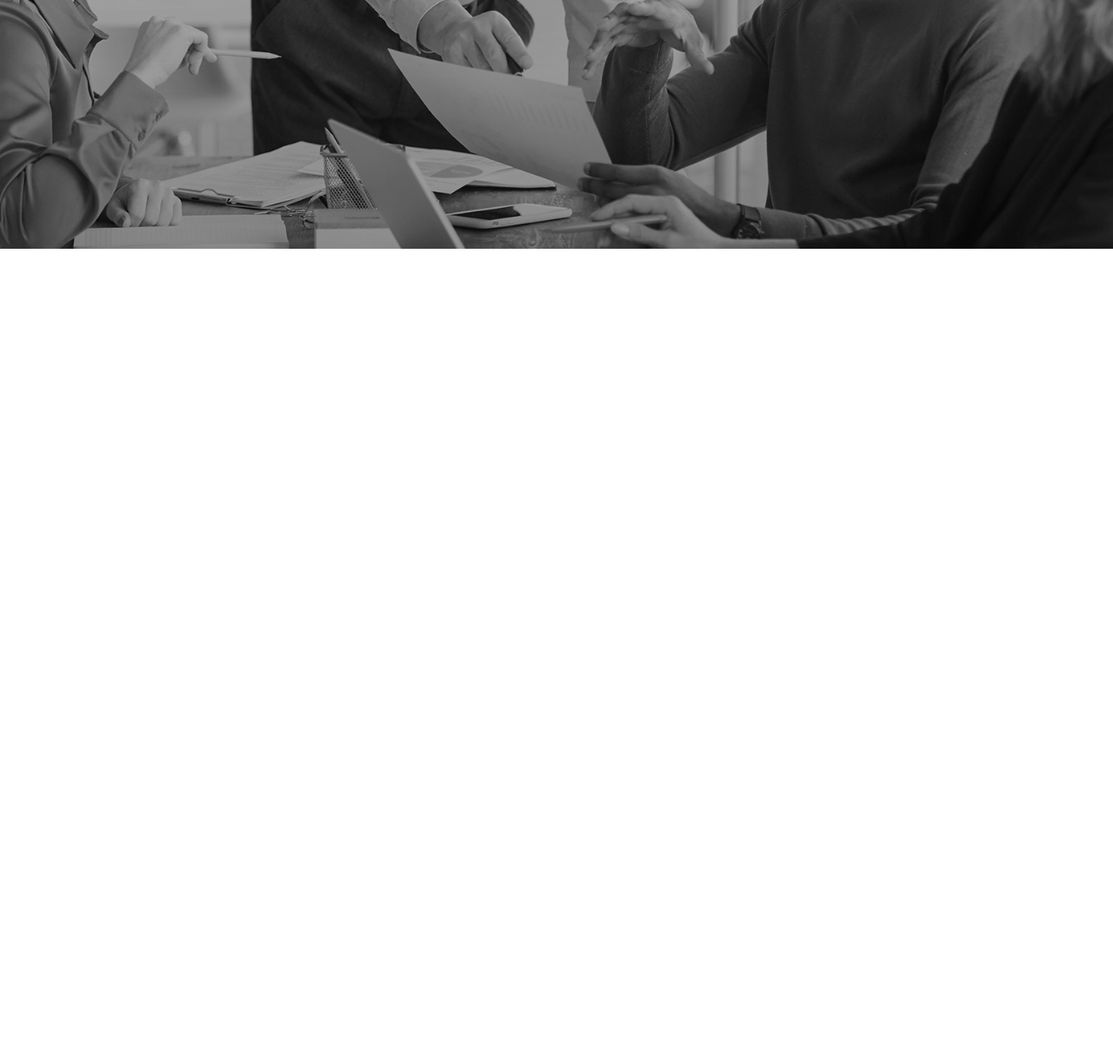
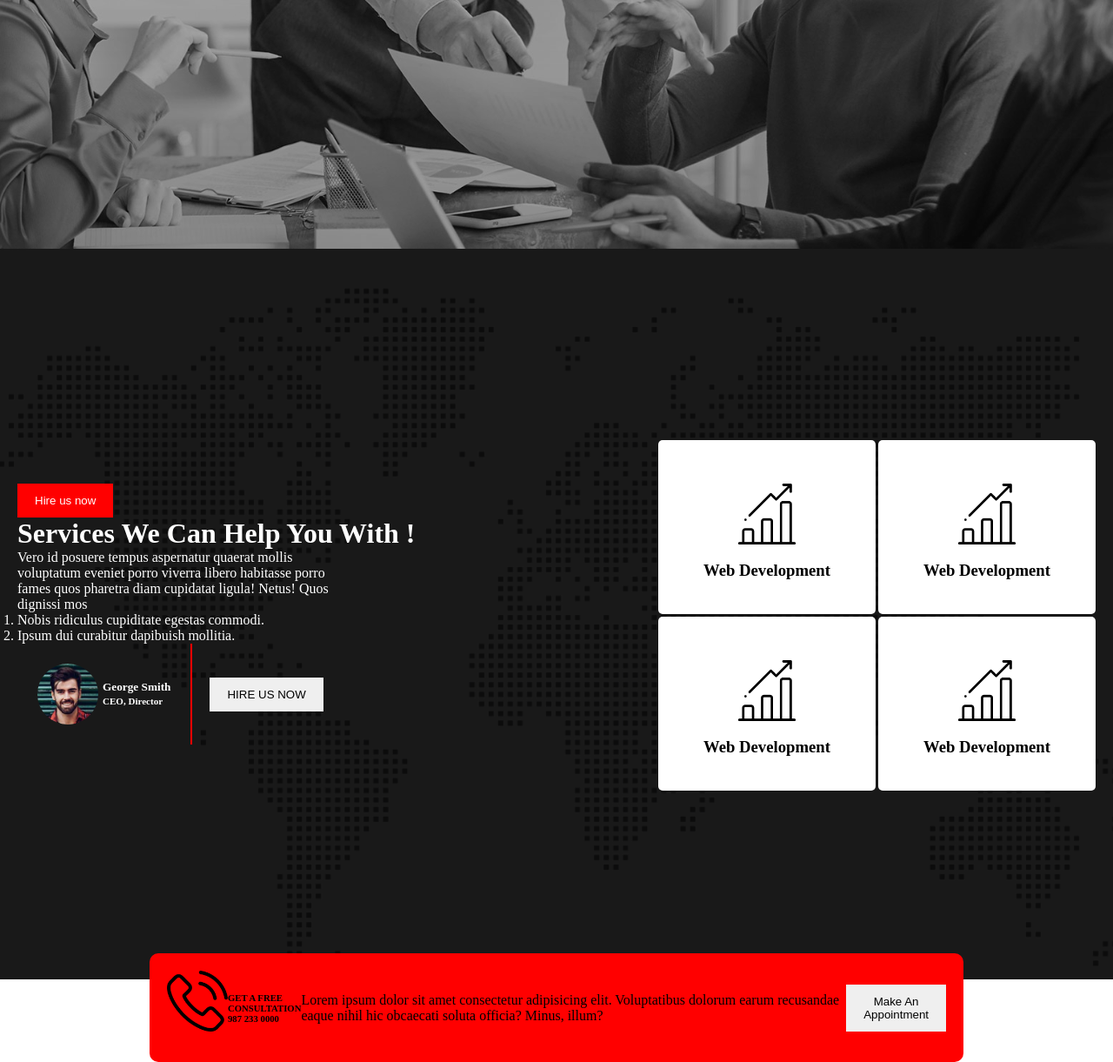
Before and after one commit to Shourav05/My-Digital-Agency, a plain HTML site: page index.html in a window 1280 px wide. Shown: the part 583-1804 px from the top of the page at 87% size. Before the commit the page ends 869 px from the top, so only its background shows below. Drawn offline with Linux system fonts and the light colour scheme.

Commit message:
added service section

```diff
--- a/index.html
+++ b/index.html
@@ -31,7 +31,60 @@
 
     </header>
     <main>
-
+        <div class="service-container">
+            <div class="left-side-container">
+                <button class="btn bg-primary">Hire us now</button>
+                <h1>Services We Can Help You With !</h1>
+                <p class="service-description">Vero id posuere tempus aspernatur quaerat mollis voluptatum eveniet porro viverra libero habitasse porro fames quos pharetra diam cupidatat ligula! Netus! Quos dignissi mos</p>
+                <ol>
+                    <li>Nobis ridiculus cupiditate egestas commodi.</li>
+                <li>Ipsum dui curabitur dapibuish mollitia.</li>
+                </ol>
+                <div class="author-container">
+                    <div class="author-profile">
+                        <img class="author-img" src="asset/image/author.jpg" alt="">
+                        <h5>George Smith <br><small>CEO, Director</small></h5>
+                    </div>
+                    <div class="author-button">
+                        <button class="btn">HIRE US NOW</button>
+                    </div>
+                </div>
+            </div>
+            <div class="right-side-container">
+                <div class="first-two-box">
+                    <div class="box">
+                        <img class="icon" src="asset/icons/bar-chart.png" alt="">
+                        <h3>Web Development</h3>
+                    </div>
+                    <div class="box">
+                        <img class="icon" src="asset/icons/bar-chart.png" alt="">
+                        <h3>Web Development</h3>
+                    </div>
+                </div>
+                <div class="first-two-box">
+                    <div class="box">
+                        <img class="icon" src="asset/icons/bar-chart.png" alt="">
+                        <h3>Web Development</h3>
+                    </div>
+                    <div class="box">
+                        <img class="icon" src="asset/icons/bar-chart.png" alt="">
+                        <h3>Web Development</h3>
+                    </div>
+                </div>
+            </div>
+        </div>
+        <div class="appointment-container">
+            <div class="phone-call">
+                <img class="icon" src="asset/icons/phone-call.png" alt="">
+                <h6>GET A FREE CONSULTATION <br> 987 233 0000</h6>
+            </div>
+            <div class="appointment-description">
+                <p>Lorem ipsum dolor sit amet consectetur adipisicing elit. Voluptatibus dolorum earum recusandae eaque nihil hic obcaecati soluta officia? Minus, illum?</p>
+            </div>
+            <div class="appointment-button">
+                <button class="btn">Make An Appointment</button>
+            </div>
+        </div>
     </main>
     <footer>
 
--- a/styles.css
+++ b/styles.css
@@ -48,3 +48,68 @@ padding: 0;
     background-color: red;
     color: white;
 }
+.service-container{
+    height: 100vh;
+    background-image: url("./asset/image/footer-bg.png"),linear-gradient(rgba(0,0,0,0.9),rgba(0,0,0,0.9));
+    background-position: center;
+    background-repeat: no-repeat;
+    background-size: cover;
+    background-blend-mode: overlay;
+    color: white;
+    display: flex;
+    align-items: center;
+    padding: 20px;
+}
+.icon{
+    width: 70px;
+    margin-bottom: 15px;
+}
+.box{
+    width: 150px;
+    height: 100px;
+    padding: 50px;
+    background-color: white;
+    color: black;
+    border-radius: 5px;
+    text-align: center;
+}
+.service-description{
+    width: 50%;
+}
+.first-two-box{
+    display: flex;
+    gap: 3px;
+    margin-top: 3px;
+}
+.author-img{
+    width: 70px;
+    height: 70px;
+    border-radius: 35px;
+}
+.author-container{
+    display: flex;
+    gap: 20px;
+    align-items: center;
+}
+.author-profile{
+    display: flex;
+    align-items: center;
+    gap: 5px;
+    border-right: 2px solid red;
+    padding: 23px;
+}
+.phone-call{
+    display: flex;
+    align-items: center;
+}
+.appointment-container{
+    display: flex;
+    justify-content: space-around;
+    align-items: center;
+    width: 70%;
+    margin: auto;
+    padding: 20px;
+    background-color: red;
+    border-radius: 10px;
+    margin-top: -30px;
+}
```
